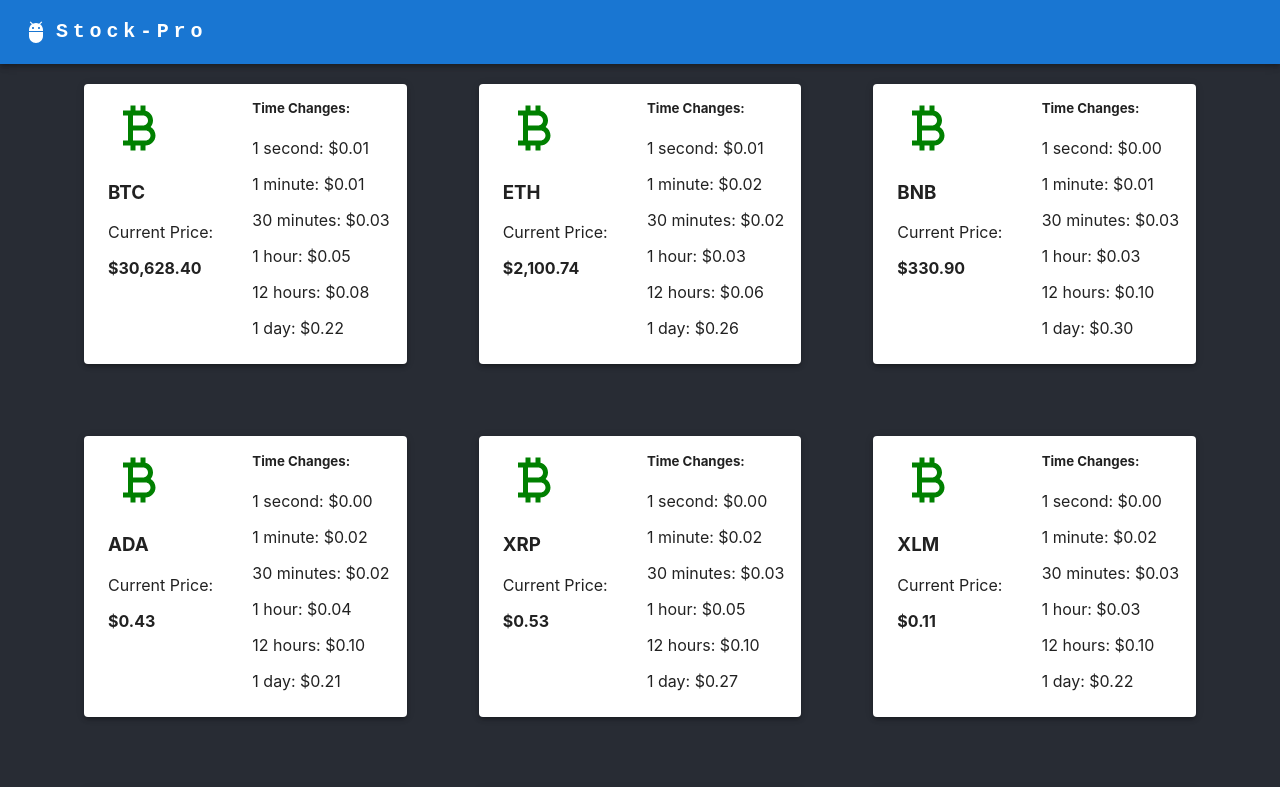
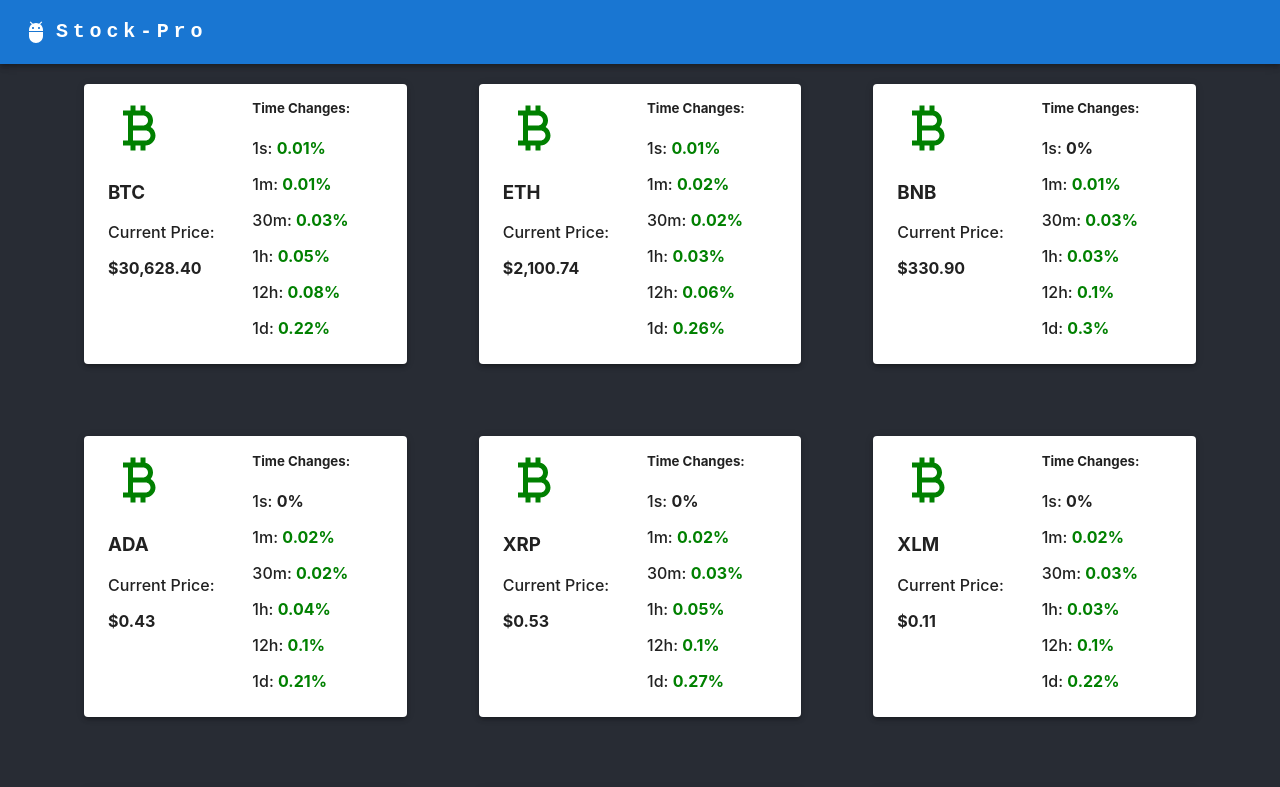
Before and after one commit to Mitrandir-main/stock-pro-frontend, a React (Create React App) app: page / in a window 1280 px wide. Shown: the top 787 px of the page. Built offline with nearby package versions, Linux system fonts and the light colour scheme.

Commit message:
[add] improve color

```diff
--- a/src/App.css
+++ b/src/App.css
@@ -36,3 +36,19 @@
         transform: rotate(360deg);
     }
 }
+
+.stock-text-green {
+    color: green;
+    font-weight: 750;
+}
+.stock-text-red {
+    color: red;
+    font-weight: 750;
+}
+.stock-text-normal {
+    font-weight: 750;
+}
+
+p {
+    font-weight: 500;
+}
--- a/src/components/home/Stock.tsx
+++ b/src/components/home/Stock.tsx
@@ -2,6 +2,7 @@
 import React from "react";
 import { FaBeer } from "react-icons/fa";
 import { MdCurrencyBitcoin } from "react-icons/md";
+import "../../App.css";
 
 type Props = {
     asset: Asset;
@@ -19,6 +20,22 @@
     function removeUSDT(str: string) {
         return str.replace(/USDT/g, "");
     }
+
+    const isZero = (value: number) => {
+        if (value === 0) {
+            return true;
+        } else {
+            return false;
+        }
+    };
+
+    const isPositive = (value: number) => {
+        if (value > 0) {
+            return true;
+        } else {
+            return false;
+        }
+    };
 
     return (
         <Paper
@@ -41,28 +58,88 @@
                     <div>
                         <h5>Time Changes:</h5>
                         <p>
-                            1 second:{" "}
-                            {" " + formatDollarAmount(props.asset.change1s)}
+                            1s: {"  "}{" "}
+                            <span
+                                className={
+                                    isZero(props.asset.change1s)
+                                        ? "stock-text-normal"
+                                        : isPositive(props.asset.change1s)
+                                        ? "stock-text-green"
+                                        : "stock-text-red"
+                                }
+                            >
+                                {props.asset.change1s + "%"}
+                            </span>{" "}
                         </p>
                         <p>
-                            1 minute:{" "}
-                            {" " + formatDollarAmount(props.asset.change1m)}
+                            1m: {"  "}{" "}
+                            <span
+                                className={
+                                    isZero(props.asset.change1m)
+                                        ? "stock-text-normal"
+                                        : isPositive(props.asset.change1m)
+                                        ? "stock-text-green"
+                                        : "stock-text-red"
+                                }
+                            >
+                                {props.asset.change1m + "%"}
+                            </span>{" "}
                         </p>
                         <p>
-                            30 minutes:{" "}
-                            {" " + formatDollarAmount(props.asset.change30m)}
+                            30m: {"  "}
+                            <span
+                                className={
+                                    isZero(props.asset.change30m)
+                                        ? "stock-text-normal"
+                                        : isPositive(props.asset.change30m)
+                                        ? "stock-text-green"
+                                        : "stock-text-red"
+                                }
+                            >
+                                {props.asset.change30m + "%"}
+                            </span>{" "}
                         </p>
                         <p>
-                            1 hour:{" "}
-                            {" " + formatDollarAmount(props.asset.change1h)}
+                            1h: {"  "}{" "}
+                            <span
+                                className={
+                                    isZero(props.asset.change1h)
+                                        ? "stock-text-normal"
+                                        : isPositive(props.asset.change1h)
+                                        ? "stock-text-green"
+                                        : "stock-text-red"
+                                }
+                            >
+                                {props.asset.change1h + "%"}
+                            </span>{" "}
                         </p>
                         <p>
-                            12 hours:{" "}
-                            {" " + formatDollarAmount(props.asset.change12h)}
+                            12h: {"  "}{" "}
+                            <span
+                                className={
+                                    isZero(props.asset.change12h)
+                                        ? "stock-text-normal"
+                                        : isPositive(props.asset.change12h)
+                                        ? "stock-text-green"
+                                        : "stock-text-red"
+                                }
+                            >
+                                {props.asset.change12h + "%"}
+                            </span>{" "}
                         </p>
                         <p>
-                            1 day:{" "}
-                            {" " + formatDollarAmount(props.asset.change1d)}
+                            1d: {"  "}{" "}
+                            <span
+                                className={
+                                    isZero(props.asset.change1d)
+                                        ? "stock-text-normal"
+                                        : isPositive(props.asset.change1d)
+                                        ? "stock-text-green"
+                                        : "stock-text-red"
+                                }
+                            >
+                                {props.asset.change1d + "%"}
+                            </span>{" "}
                         </p>
                     </div>
                 </Grid>
```
Also changed, not shown: src/App.js (+0 -12 lines).
